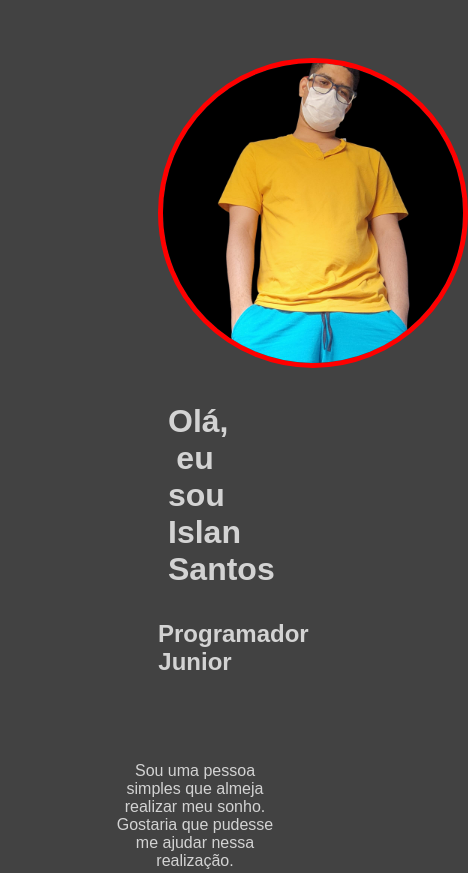
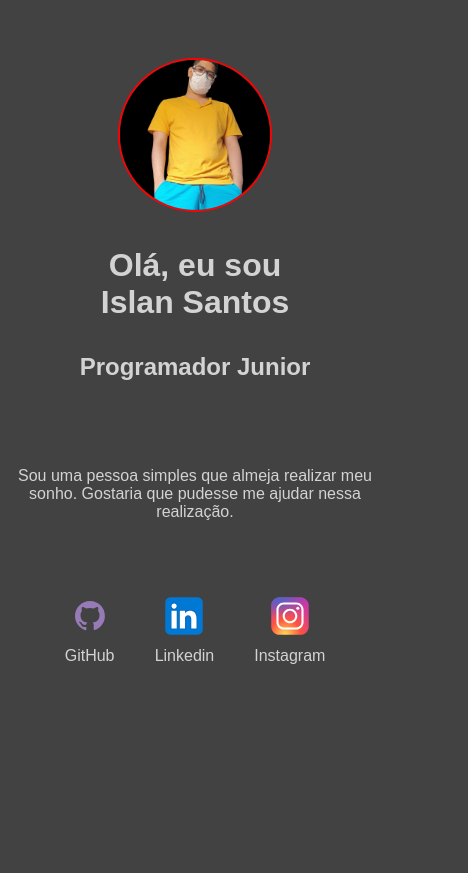
Before and after one commit to Islan-Santos/github-pages, a plain HTML site: page index.html in a window 390 px wide. Shown: the top 873 px of the page, 468 px wide, since content can reach past the window. After the commit the page ends 844 px from the top, so only its background shows below. Drawn offline with Linux system fonts and the light colour scheme.

Commit message:
Update styles.css

```diff
--- a/styles.css
+++ b/styles.css
@@ -69,3 +69,26 @@ footer p{
     margin-top: 2px;
     text-align: center;
 }
+
+@media screen and (max-width:600px) {
+    .container{
+        padding: 0;
+    }
+    header img{
+        width: 150px;
+        height: 150px;
+        border-radius: 50%;
+        border: 2px solid red;
+    }
+
+    footer{
+        margin-top: 50px;
+        display: flex;
+        justify-content: center;
+    }
+
+    footer img{
+        width: 50px;
+        height: 50px;
+    }
+}
```
